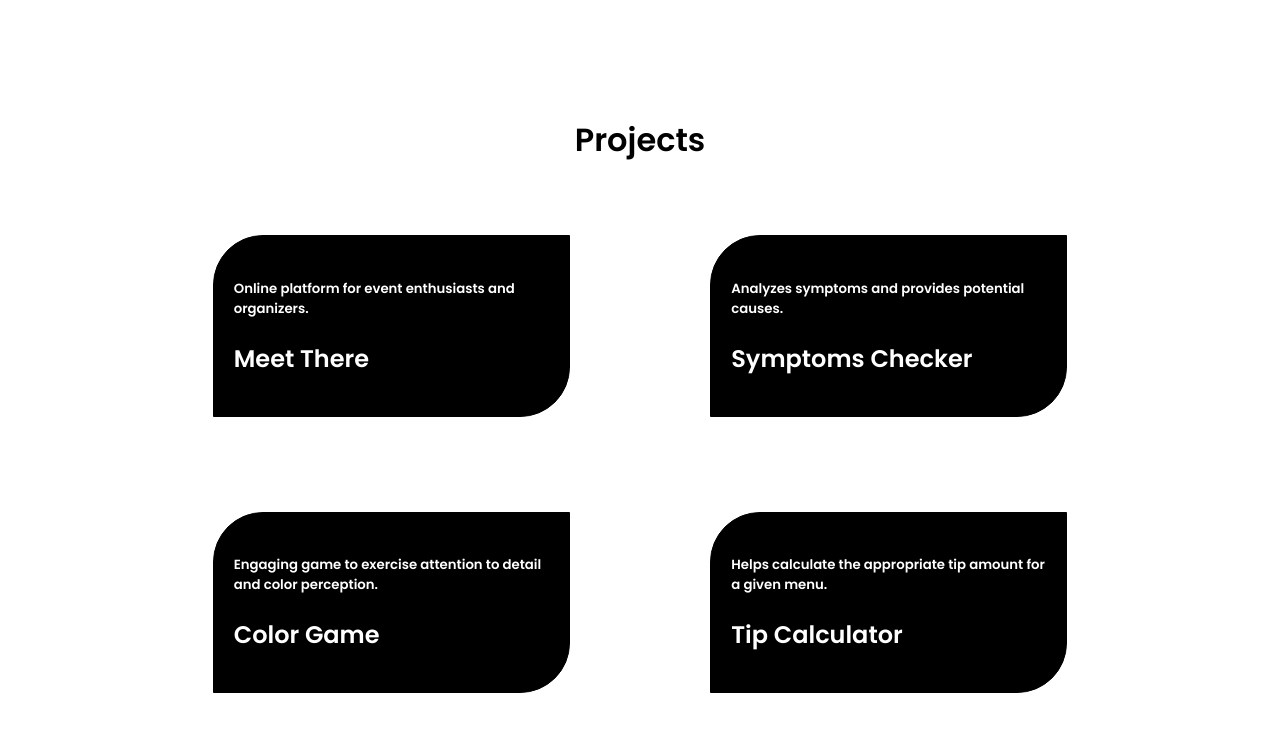
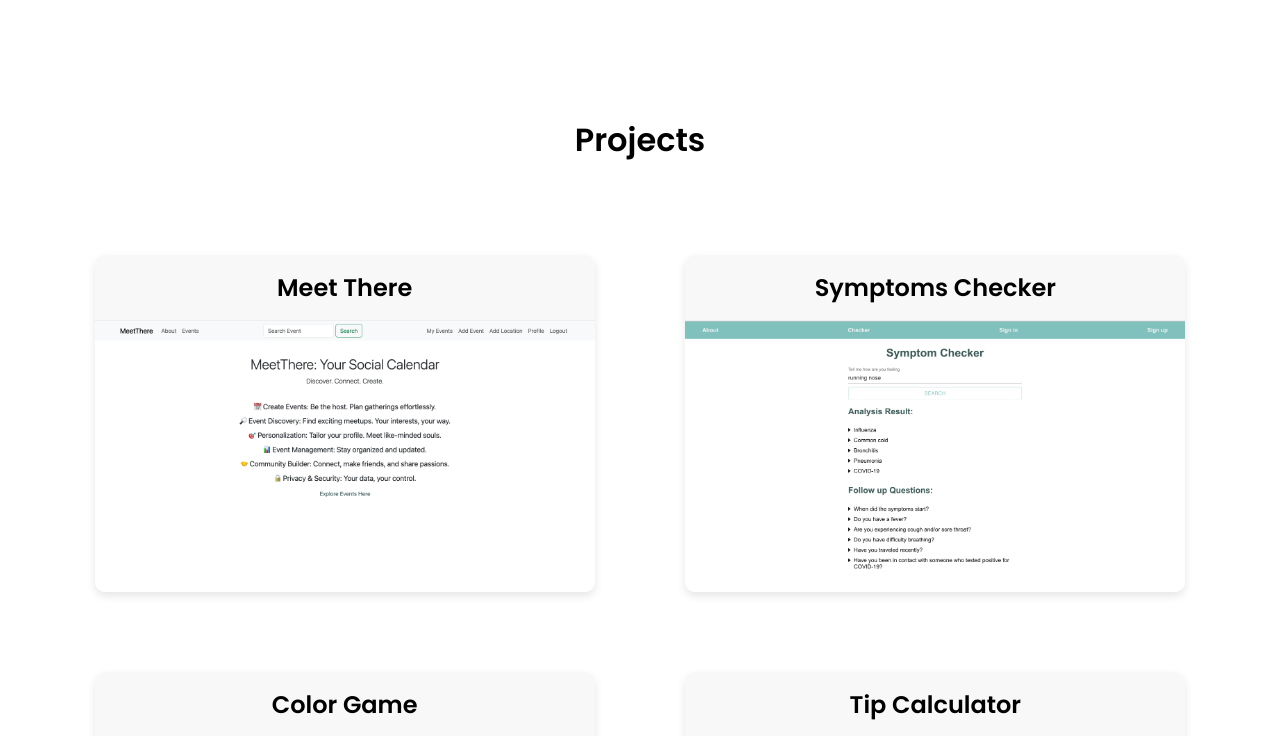
Before and after one commit to telkelly/portfolio, a React (Create React App) app: page / in a window 1280 px wide. Shown: the part 651-1387 px from the top of the page. Built offline with nearby package versions, Linux system fonts and the light colour scheme.

Commit message:
creating card with framer motion

```diff
--- a/src/App.css
+++ b/src/App.css
@@ -1,35 +1,34 @@
-@import url('https://fonts.googleapis.com/css2?family=Poppins:wght@100;300;600&display=swap');
+@import url("https://fonts.googleapis.com/css2?family=Poppins:wght@100;300;600&display=swap");
 
-body{
+body {
   margin: 0;
   padding: 0;
-    font-family: 'Poppins', sans-serif;
+  font-family: "Poppins", sans-serif;
 }
 
-header{
+header {
   width: 100%;
   height: 60px;
   box-shadow: 0px 4px 40px 0px #00000040;
-;
 }
 
-.nav-bar{
+.nav-bar {
   display: flex;
   justify-content: space-between;
   align-items: center;
 }
 
-.nav-info a{
+.nav-info a {
   text-decoration: none;
   color: black;
 }
 
-.logo{
+.logo {
   font-weight: 600;
   padding-left: 25px;
 }
 
-.nav-info{
+.nav-info {
   display: flex;
   justify-content: space-between;
   width: 30%;
@@ -38,7 +37,7 @@ header{
 
 /* BODY */
 
-.main-info{
+.main-info {
   display: flex;
   margin: 100px 0;
   justify-content: center;
@@ -46,18 +45,22 @@ header{
   flex-direction: row-reverse;
 }
 
-.personal-photo img{
+.personal-photo img {
   height: 500px;
 }
 
-.about-person{
+.about-person {
   display: flex;
   flex-direction: column;
   width: 500px;
 }
 
-.info-btn button{
-    background: linear-gradient(90deg, rgba(233,180,66,1) 23%, rgba(34,195,166,1) 80%);
+.info-btn button {
+  background: linear-gradient(
+    90deg,
+    rgba(233, 180, 66, 1) 23%,
+    rgba(34, 195, 166, 1) 80%
+  );
   padding: 15px 20px;
   border: none;
   border-radius: 25px;
@@ -68,114 +71,141 @@ header{
   cursor: pointer;
 }
 
-.orange button{
-    background: linear-gradient(90deg, rgba(233,180,66,1) 23%, rgba(252,70,107,1) 80%);
+.orange button {
+  background: linear-gradient(
+    90deg,
+    rgba(233, 180, 66, 1) 23%,
+    rgba(252, 70, 107, 1) 80%
+  );
 }
 
 /* PROJECT-SECTION*/
 
-.title-prj{
+.title-prj {
   text-align: center;
   padding-bottom: 50px;
 }
 
-.do-title{
+.do-title {
   padding: 25px;
 }
 
-.list-projects{
+.list-projects {
   margin: 0 auto;
-    width: 900px;
+  width: 90%;
   display: flex;
   flex-wrap: wrap;
-    justify-content: space-around;
-    gap: 95px;
+  justify-content: space-evenly;
+  gap: 40px;
 }
 
-.projects{
-    width: 35%;
-    display: flex;
-    flex-direction: column;
-    align-items: center;
-    border: 1px solid black;
-    padding: 20px;
-    background-color: black;
-    color: white;
-    border-radius: 50px 0px 50px 0px;
-}
-
-.projects img{
-  width: 250px;
-}
-
-.projects a{
+.projects {
+  position: relative;
+  text-align: center;
+  width: 500px;
+  background-color: white;
+  border-radius: 10px;
+  box-shadow: 0 4px 8px rgba(0, 0, 0, 0.1);
+  margin: 20px;
+  overflow: hidden;
+  transition: transform 0.3s ease, box-shadow 0.3s ease;
   cursor: pointer;
 }
 
-.social-media{
+.projects:hover {
+  transform: translateY(-5px);
+  box-shadow: 0 6px 12px rgba(0, 0, 0, 0.15);
+}
+
+.projects h2 {
+  margin: 0;
+  padding: 15px;
+  background-color: #f8f8f8;
+  border-bottom: 1px solid #eee;
+}
+
+.projects img {
+  width: 100%;
+  height: auto;
+  display: block;
+}
+
+.projects p {
+  padding: 15px;
+  margin: 0;
+  color: #333;
+}
+
+.detail-section {
+    position: absolute;
+    top: 50%;
+    background-color: #eee;
+}
+
+.social-media {
   width: 100px;
   display: flex;
   gap: 10px;
-    justify-content:  center;
+  justify-content: center;
 }
 
 /* footer */
 
-.footer{
+.footer {
   padding: 60px 60px 20px 60px;
 }
 
 /* media-quaries */
 
 @media (min-width: 320px) and (max-width: 768px) {
-  .nav-bar{
+  .nav-bar {
     font-size: 14px;
   }
 
-.logo{
+  .logo {
     padding-left: 10px;
   }
 
-.nav-info{
+  .nav-info {
     width: 70%;
     padding-left: 10px;
     padding-right: 10px;
   }
 
-.photo{
+  .photo {
     display: none;
   }
 
-.main-info{
+  .main-info {
     gap: 0;
     margin: 50px 0;
   }
 
-.about-person{
+  .about-person {
     align-items: center;
     text-align: center;
   }
 
-.title-prj{
+  .title-prj {
     padding-bottom: 20px;
   }
 
-.list-projects{
+  .list-projects {
     width: auto;
     flex-direction: column;
     align-items: center;
     gap: 50px;
   }
 
-.projects{
+  .projects {
     width: 80%;
   }
 
-.footer{
+  .footer {
     padding: 30px 20px 20px 10px;
   }
 
-.social-media{
+  .social-media {
     width: auto;
   }
 }
--- a/src/components/Projects.js
+++ b/src/components/Projects.js
@@ -8,7 +8,7 @@ import React, { useState } from "react";
 import { motion, AnimatePresence } from "framer-motion";
 
 const Projects = () => {
-  const [selectedId, setSelectedId] = useState(null)
+  const [selectedId, setSelectedId] = useState(null);
 
   const projects = [
     {
@@ -58,158 +58,36 @@ const Projects = () => {
   ];
 
   return (
-    // <>
-    //   {/* <h1 className="title-prj">Projects</h1>
-    //   <div id="project" class="list-projects">
-    //     <div class="projects">
-    //       <a href="https://meet-there-site.onrender.com/">
-    //         <img src={meetthere} />
-    //       </a>
-    //       <h3 class="project">Meet there</h3>
-    //       <hr style={{ width: "80%" }} />
-    //       <p class="project-descrp">
-    //         Online platform where event enthusiasts and organizers come
-    //         together. It's a space to discover, share, and engage with a variety
-    //         of events. Developed using the powerful Django framework and backed
-    //         by PostgreSQL.
-    //       </p>
-    //       <div class="info-btn orange">
-    //         <a href="https://meet-there-site.onrender.com/">
-    //           <button>Look at it</button>
-    //         </a>
-    //       </div>
-    //     </div>
-    //     <div class="projects">
-    //       <a href="https://health-project-32ks.onrender.com/about">
-    //         <img src={checker} />
-    //       </a>
-    //       <h3 class="project">Symptoms Checker</h3>
-    //       <hr style={{ width: "80%" }} />
-    //       <p class="project-descrp">
-    //         SymptomChecker is a user-friendly tool that analyzes your symptoms
-    //         and provides potential causes. The user can input your symptoms and
-    //         receive a range of suggestions. Also the user can log in and sign up
-    //         on the site. SymptomChecker is not a substitute for professional
-    //         medical advice.
-    //       </p>
-    //       <div class="info-btn orange">
-    //         <a href="https://health-project-32ks.onrender.com/">
-    //           <button>Look at it</button>
-    //         </a>
-    //       </div>
-    //     </div>
-    //     <div class="projects">
-    //       <a href="https://hackaton-project-six.vercel.app/">
-    //         <img src={colorGame} />
-    //       </a>
-    //       <h3 class="project">Color game</h3>
-    //       <hr style={{ width: "80%" }} />
-    //       <p class="project-descrp">
-    //         The game requires the user to select a slightly different color
-    //         among a set of identical colors. By combining learned technologies,
-    //         developed an engaging game that required users to exercise their
-    //         attention to detail and color perception.
-    //       </p>
-    //       <div class="info-btn orange">
-    //         <a href="https://hackaton-project-six.vercel.app/">
-    //           <button>Look at it</button>
-    //         </a>
-    //       </div>
-    //     </div>
-    //     <div class="projects">
-    //       <a href="https://tip-calculator-app-seven-beta.vercel.app/">
-    //         <img src={tipCalculator} />
-    //       </a>
-    //       <h3 class="project">Tip Calculator</h3>
-    //       <hr style={{ width: "80%" }} />
-    //       <p class="project-descrp">
-    //         The Tip Calculator project is a user-friendly application designed
-    //         to assist individuals in calculating the appropriate tip amount for
-    //         a given menu, considering various factors such as the chosen tip
-    //         percentage and the number of people contributing to the bill.
-    //       </p>
-    //       <div class="info-btn orange">
-    //         <a href="https://tip-calculator-app-seven-beta.vercel.app/">
-    //           <button>Look at it</button>
-    //         </a>
-    //       </div>
-    //     </div>
-    //     <div class="projects">
-    //       <a href="https://rest-countries-api-rosy.vercel.app/">
-    //         <img src={countryApi} />
-    //       </a>
-    //       <h3 class="project">Country API</h3>
-    //       <hr style={{ width: "80%" }} />
-    //       <p class="project-descrp">
-    //         The project is a comprehensive application that empowers users to
-    //         access data about any country worldwide through the use of APIs. By
-    //         utilizing real-time data sources, the project offers users valuable
-    //         insights into various countries, including population figures,
-    //         geographic regions, and capital cities.
-    //       </p>
-    //       <div class="info-btn orange">
-    //         <a href="https://rest-countries-api-rosy.vercel.app/">
-    //           <button>Look at it</button>
-    //         </a>
-    //       </div>
-    //     </div>
-    //     <div class="projects">
-    //       <a href="https://rock-paper-scissors-lizard-spock-game-psi.vercel.app/">
-    //         <img src={rpsGame} />
-    //       </a>
-    //       <h3 class="project">Rock Paper Scissors Game</h3>
-    //       <hr style={{ width: "80%" }} />
-    //       <p class="project-descrp">
-    //         The Rock-Paper-Scissors-Lizard-Spock Game project is a digital
-    //         implementation of the classic Rock-Paper-Scissors game with an
-    //         exciting twist. Inspired by the popular TV show "The Big Bang
-    //         Theory," this extended version adds two additional choices, Lizard
-    //         and Spock, creating a more engaging and strategic gaming experience.
-    //         The project provides users with a fun and interactive way to
-    //         challenge the computer.
-    //       </p>
-
-    //       <div class="info-btn orange">
-    //         <a href="https://rock-paper-scissors-lizard-spock-game-psi.vercel.app/">
-    //           <button>Look at it</button>
-    //         </a>
-    //       </div>
-    //     </div>
-    //   </div> */}
-    // </>
-    <div>
+    <>
       <h1 className="title-prj">Projects</h1>
-      <div id="project" className="list-projects">
+      <div className="list-projects">
         {projects.map((project) => (
           <motion.div
+            animate={{ x: [0, 100, 0] }}
+            transition={{ ease: "easeOut", duration: 2 }}
             key={project.id}
-            layoutId={project.id}
-            onClick={() => setSelectedId(project.id)}
+            id={project.id}
+            onClick={() =>
+              setSelectedId(selectedId === project.id ? null : project.id)
+            }
             className="projects"
           >
-            <motion.div
-              layoutId={project.id}
-              onClick={() => setSelectedId(project.id)}
-            >
-              <motion.h5>{project.subtitle}</motion.h5>
-              <motion.h2>{project.title}</motion.h2>
-            </motion.div>
+            <motion.h2>{project.title}</motion.h2>
+            <motion.img src={project.imgSrc} alt={project.title} />
+            <AnimatePresence>
+              {selectedId === project.id && (
+                <motion.div
+                  layout
+                  className="detail-section"
+                >
+                  <p>{project.subtitle}</p>
+                </motion.div>
+              )}
+            </AnimatePresence>
           </motion.div>
         ))}
       </div>
-
-      <AnimatePresence>
-        {selectedId && (
-          <motion.div layoutId={selectedId}>
-                <motion.div layoutId={selectedId}>
-                  <motion.h5>{projects.subtitle}</motion.h5>
-                  <motion.h2>{projects.title}</motion.h2>
-                  <motion.button onClick={() => setSelectedId(null)} />
-                </motion.div>
-          </motion.div>
-        )}
-      </AnimatePresence>
-    </div>
+    </>
   );
 };
 
```
Lines whose indentation alone changed are shown as unchanged.
